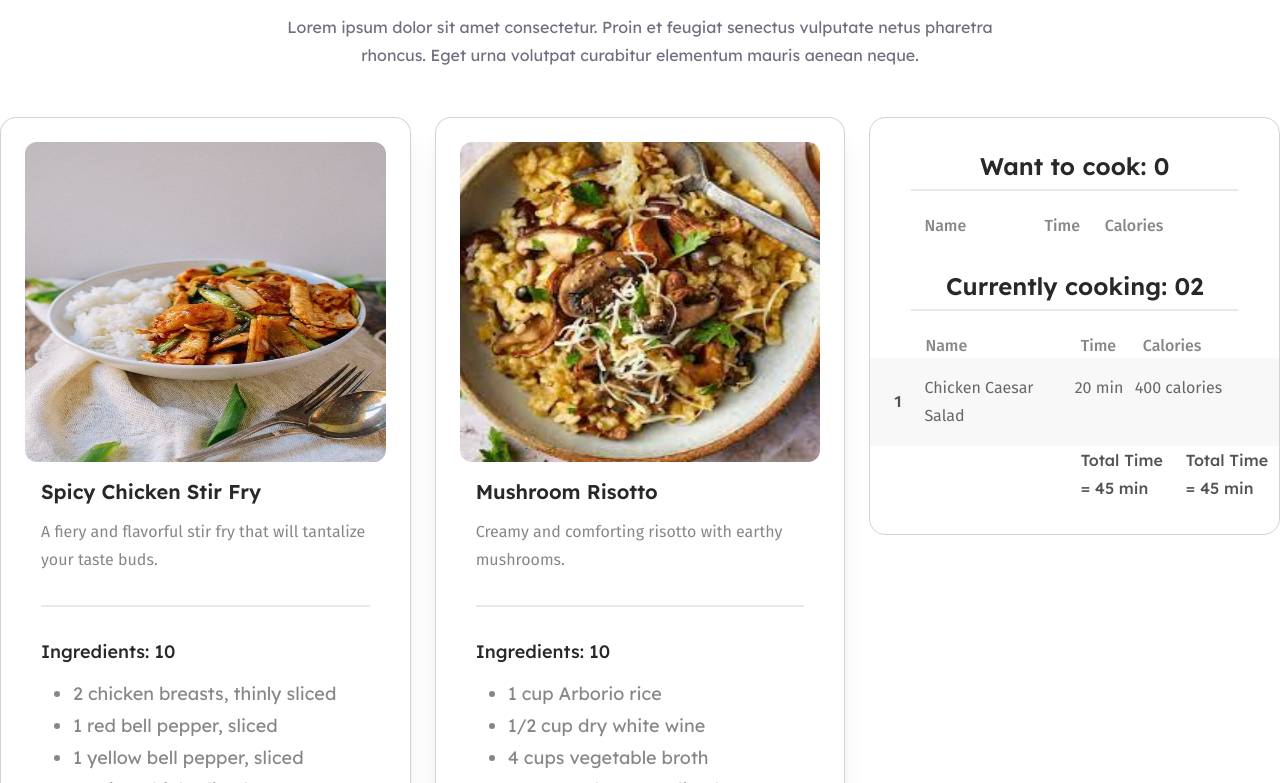
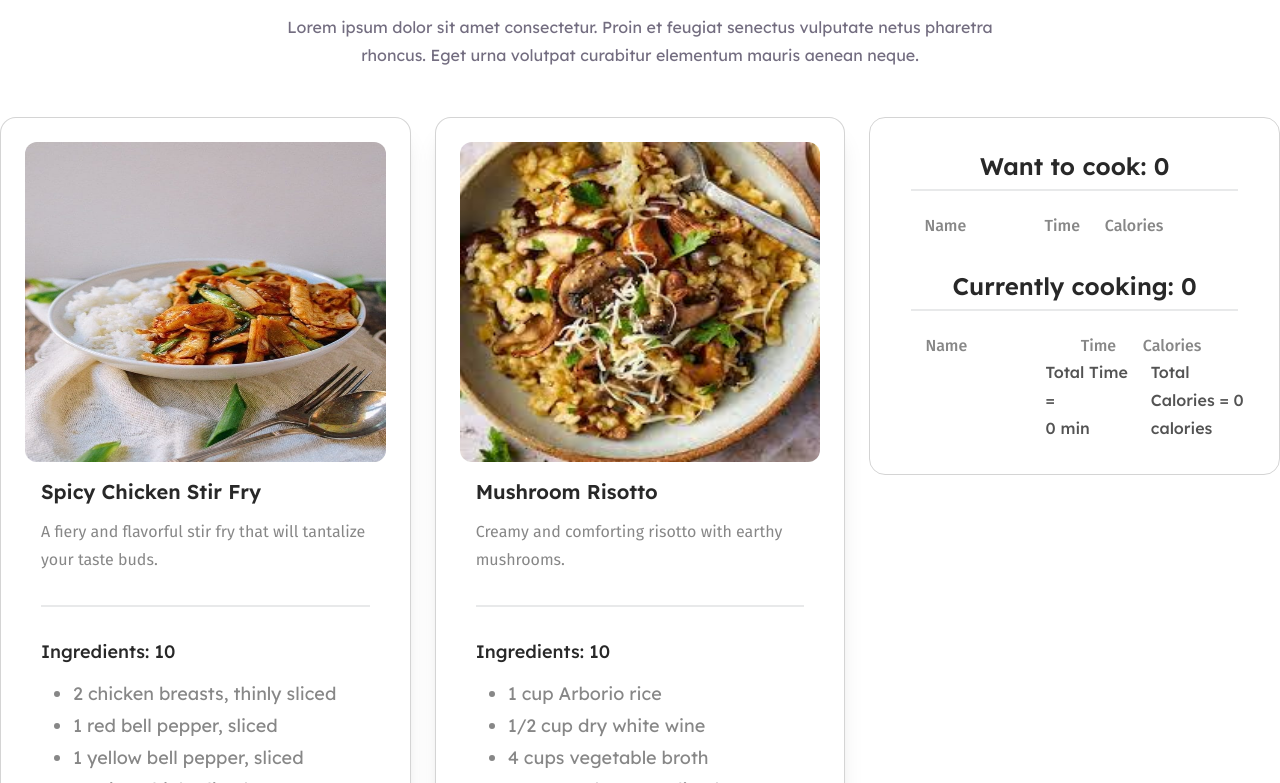
Before and after one commit to nznazmulhuda/happy-bites, a React (Vite) app: page / in a window 1280 px wide. Shown: the part 917-1700 px from the top of the page. Built offline with nearby package versions, Linux system fonts and the light colour scheme.

Commit message:
Currently Cooking Funcrtion added

```diff
--- a/src/Components/RecipeOrder/CurrentCook.jsx
+++ b/src/Components/RecipeOrder/CurrentCook.jsx
@@ -1,22 +1,30 @@
-function CurrentCook() {
+import PropTypes from "prop-types";
+
+function CurrentCook({ cooking, id }) {
+	const { recipe_name, preparing_time, calories } = cooking;
 	return (
 		<>
-			<div className="grid grid-cols-12 gap-3 lg:gap-0 py-4 px-3 lg:px-6 bg-[#28282808]">
+			<div className="grid grid-cols-12 gap-3 py-4 px-3 lg:px-6 bg-[#28282808]">
 				<h1 className="text-sm lg:text-[16px] flex items-center font-semibold font-fira text-[#282828CC] leading-7 col-span-1">
-					1
+					{id}
 				</h1>
 				<h1 className="text-sm lg:text-[16px] font-fira text-[#282828B2] leading-7 col-span-5">
-					Chicken Caesar Salad
+					{recipe_name}
 				</h1>
 				<h1 className="text-sm lg:text-[16px] font-fira text-[#282828B2] leading-7 col-span-2">
-					20 min
+					{preparing_time} min
 				</h1>
 				<h1 className="text-sm lg:text-[16px] font-fira text-[#282828B2] leading-7 col-span-4">
-					400 calories
+					{calories} calories
 				</h1>
 			</div>
 		</>
 	);
 }
 
+CurrentCook.propTypes = {
+	cooking: PropTypes.object,
+	id: PropTypes.number,
+};
+
 export default CurrentCook;
--- a/src/Components/RecipeOrder/RecipeOrder.jsx
+++ b/src/Components/RecipeOrder/RecipeOrder.jsx
@@ -1,8 +1,19 @@
+import { useState } from "react";
 import CurrentCook from "./CurrentCook";
 import WantToCook from "./WantToCook";
 import PropTypes from "prop-types";
 
 function RecipeOrder({ order }) {
+	const [cooking, setCooking] = useState([]);
+	const [totalTime, setTotalTime] = useState(0);
+	const [totalCal, setTotalCal] = useState(0);
+
+	const handelCurrentCook = (data) => {
+		setTotalTime(totalTime + Number(data.preparing_time));
+		setTotalCal(totalCal + Number(data.calories));
+		setCooking([...cooking, data]);
+	};
+
 	return (
 		<div className="col-span-12 lg:col-span-4">
 			<div className="border border-[#28282833] rounded-2xl pb-8">
@@ -31,11 +42,16 @@ function RecipeOrder({ order }) {
 				</div>
 
 				{order.map((cart, id) => (
-					<WantToCook key={id} cart={cart} id={id + 1} />
+					<WantToCook
+						key={id}
+						cart={cart}
+						id={id + 1}
+						handelCurrentCook={handelCurrentCook}
+					/>
 				))}
 
 				<h1 className="mt-8 text-[#282828] text-2xl font-semibold text-center">
-					Currently cooking: 02
+					Currently cooking: {cooking.length}
 				</h1>
 
 				<div className="divider w-4/5 mx-auto mt-0"></div>
@@ -56,17 +72,19 @@ function RecipeOrder({ order }) {
 					</h1>
 				</div>
 
-				<CurrentCook />
+				{cooking.map((cook, id) => (
+					<CurrentCook key={id} cooking={cook} id={id + 1} />
+				))}
 
 				<div className="grid gap-2 lg:gap-3 grid-cols-12">
-					<div className="col-span-5 lg:col-span-6"></div>
+					<div className="col-span-5"></div>
 
-					<h1 className="text-[#282828CC] text-sm lg:text-[16px] font-medium leading-7 col-span-3 lg:col-span-3">
-						Total Time = 45 min
+					<h1 className="text-[#282828CC] text-sm lg:text-[16px] font-medium leading-7 col-span-3">
+						Total Time = <br /> {totalTime} min
 					</h1>
 
-					<h1 className="text-[#282828CC] text-sm lg:text-[16px] font-medium leading-7 col-span-3 lg:col-span-3">
-						Total Time = 45 min
+					<h1 className="text-[#282828CC] text-sm lg:text-[16px] font-medium leading-7 col-span-3">
+						Total Calories = {totalCal} calories
 					</h1>
 				</div>
 			</div>
--- a/src/Components/RecipeOrder/WantToCook.jsx
+++ b/src/Components/RecipeOrder/WantToCook.jsx
@@ -1,6 +1,6 @@
 import PropTypes from "prop-types";
 
-function WantToCook({ cart, id }) {
+function WantToCook({ cart, id, handelCurrentCook }) {
 	const { recipe_name, preparing_time, calories } = cart;
 	return (
 		<div className="grid grid-cols-12 gap-3 lg:gap-0 py-4 px-3 lg:px-6 bg-[#28282808]">
@@ -17,7 +17,10 @@ function WantToCook({ cart, id }) {
 				{calories} calories
 			</h1>
 			<div className="col-span-4 lg:col-span-3 flex items-center justify-center">
-				<button className="text-[#150B2B] text-sm lg:text-[16px] font-medium bg-[#0BE58A] py-1 lg:py-2 px-2 lg:px-4 rounded-[50px]">
+				<button
+					onClick={() => handelCurrentCook(cart)}
+					className="text-[#150B2B] text-sm lg:text-[16px] font-medium bg-[#0BE58A] py-1 lg:py-2 px-2 lg:px-4 rounded-[50px]"
+				>
 					Preparing
 				</button>
 			</div>
@@ -28,6 +31,7 @@ function WantToCook({ cart, id }) {
 WantToCook.propTypes = {
 	cart: PropTypes.object,
 	id: PropTypes.number,
+	handelCurrentCook: PropTypes.func,
 };
 
 export default WantToCook;
```
